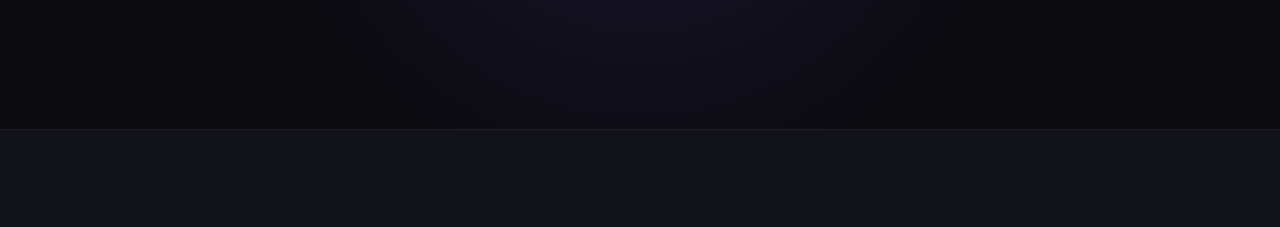
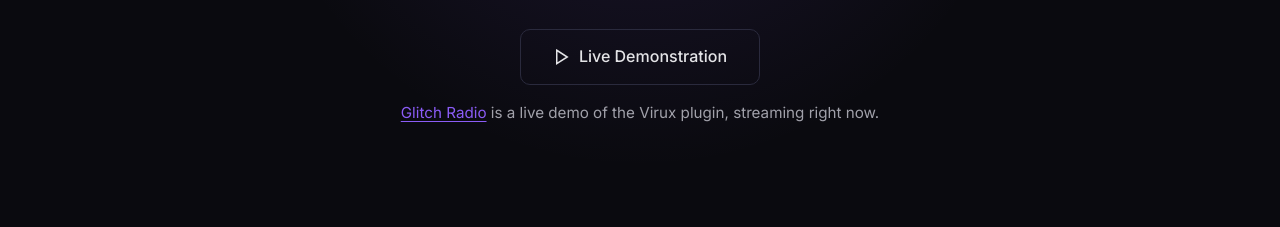
Before and after one commit to aleph-void/virux.alephvoid.com, a plain HTML site: page testimonials.html in a window 1280 px wide. Shown: the part 422-649 px from the top of the page. Drawn offline with Linux system fonts and the light colour scheme.

Commit message:
Add live demonstration link to testimonials page
Co-Authored-By: Claude Opus 5.5 <noreply@anthropic.com>
Claude-Session: https://claude.ai/code/session_013mySqE6h6m8VZogSJWBdMz

```diff
--- a/testimonials.html
+++ b/testimonials.html
@@ -75,6 +75,13 @@
         <p class="hero-subtitle">
           See what it's like to use Aleph Virux with an Access Virus TI in a real setup.
         </p>
+        <div class="hero-actions">
+          <a href="https://glitch-radio.alephvoid.com/" target="_blank" rel="noopener" class="btn btn-outline btn-lg">
+            <svg viewBox="0 0 24 24" fill="none" stroke="currentColor" stroke-width="2" class="btn-icon"><polygon points="5 3 19 12 5 21 5 3"/></svg>
+            Live Demonstration
+          </a>
+        </div>
+        <p class="hero-demo-note"><a href="https://glitch-radio.alephvoid.com/" target="_blank" rel="noopener">Glitch Radio</a> is a live demo of the Virux plugin, streaming right now.</p>
       </div>
     </div>
   </section>
```
